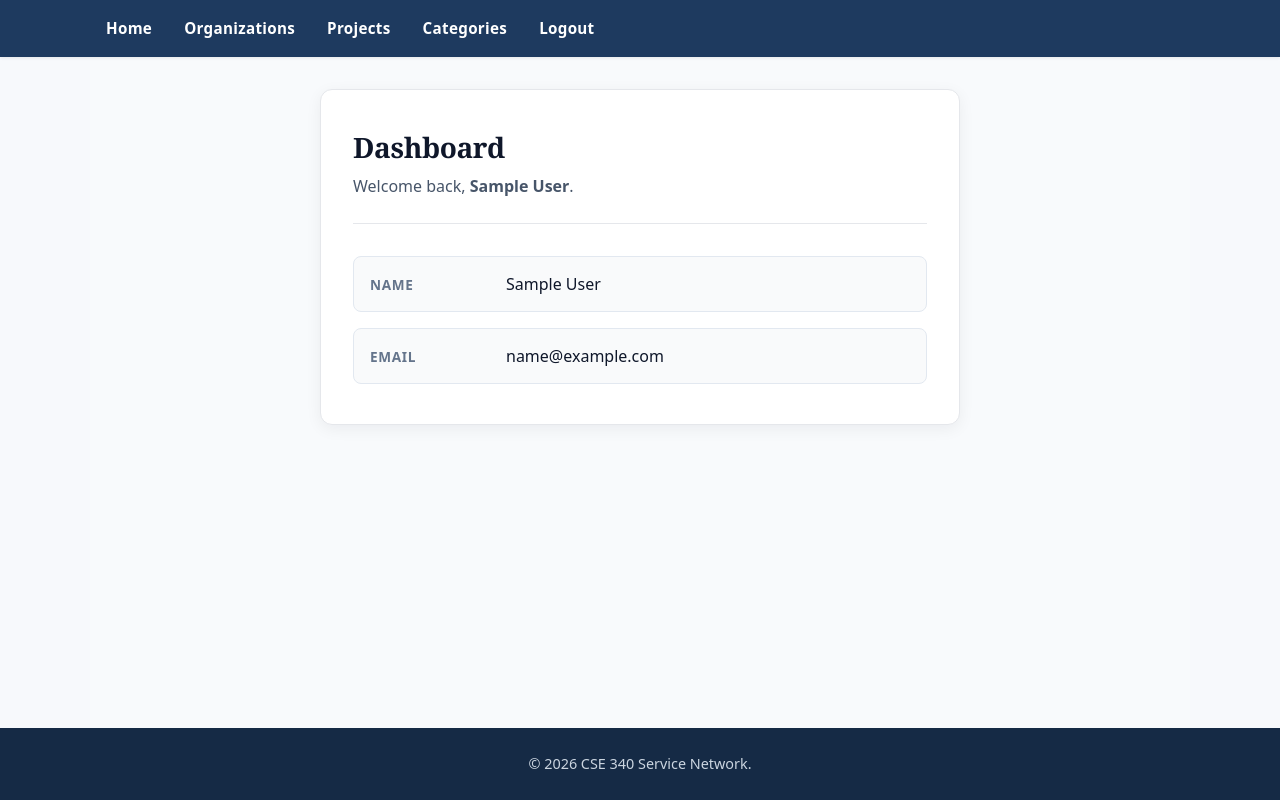
After one commit to lexgerald/cse340-course, a Node server app: page /dashboard in a window 1280 px wide. The commit adds this page. Run offline with Node 20, Linux system fonts and the light colour scheme; the visitor is signed in with stand-in values (Sample User, id 1).

Commit message:
dashboard added

```diff
--- a/public/css/main.css
+++ b/public/css/main.css
@@ -1141,3 +1141,92 @@ footer p { margin: 0; }
         font-size: 1.5rem;
     }
 }
+
+/* ============================================================
+   Dashboard
+   ============================================================ */
+
+.dashboard-page {
+    display: flex;
+    align-items: flex-start;
+    justify-content: center;
+    min-height: calc(100vh - 180px);
+    padding: 2rem 1rem 4rem;
+    background: #f8fafc;
+}
+
+.dashboard-card {
+    width: 100%;
+    max-width: 640px;
+    padding: 2.5rem 2rem;
+    background: #ffffff;
+    border: 1px solid #e5e7eb;
+    border-radius: 12px;
+    box-shadow: 0 4px 16px rgba(15, 23, 42, 0.06);
+}
+
+.dashboard-header {
+    margin-bottom: 2rem;
+    padding-bottom: 1.5rem;
+    border-bottom: 1px solid #e5e7eb;
+}
+
+.dashboard-header h1 {
+    margin: 0 0 0.5rem;
+    font-size: 1.75rem;
+    font-weight: 700;
+    color: #0f172a;
+    letter-spacing: -0.015em;
+}
+
+.dashboard-welcome {
+    margin: 0;
+    font-size: 1rem;
+    color: #475569;
+}
+
+.dashboard-info {
+    display: flex;
+    flex-direction: column;
+    gap: 1rem;
+}
+
+.info-row {
+    display: grid;
+    grid-template-columns: 120px 1fr;
+    gap: 1rem;
+    align-items: baseline;
+    padding: 0.85rem 1rem;
+    background: #f9fafb;
+    border: 1px solid #e2e8f0;
+    border-radius: 8px;
+}
+
+.info-label {
+    font-size: 0.85rem;
+    font-weight: 600;
+    color: #64748b;
+    text-transform: uppercase;
+    letter-spacing: 0.05em;
+}
+
+.info-value {
+    font-size: 1rem;
+    color: #0f172a;
+    word-break: break-word;
+}
+
+@media (max-width: 500px) {
+    .dashboard-page {
+        padding: 1rem 0.75rem 2rem;
+    }
+
+    .dashboard-card {
+        padding: 1.75rem 1.25rem;
+    }
+
+    .info-row {
+        grid-template-columns: 1fr;
+        gap: 0.25rem;
+    }
+}
--- a/src/controllers/users.js
+++ b/src/controllers/users.js
@@ -44,7 +44,7 @@ const processLoginForm = async (req, res) => {
                 console.log('User logged in:', user);
             }
 
-            res.redirect('/');
+            res.redirect('/dashboard');
         } else {
             req.flash('error', 'Invalid email or password.');
             res.redirect('/login');
@@ -65,10 +65,29 @@ const processLogout = async (req, res) => {
     res.redirect('/login');
 };
 
+const requireLogin = (req, res, next) => {
+    if (!req.session || !req.session.user) {
+        req.flash('error', 'You must be logged in to access that page.');
+        return res.redirect('/login');
+    }
+    next();
+};
+
+const showDashboard = (req, res) => {
+    const user = req.session.user;
+    res.render('dashboard', {
+        title: 'Dashboard',
+        name: user.name,
+        email: user.email
+    });
+};
+
 export {
     showUserRegistrationForm,
     processUserRegistrationForm,
     showLoginForm,
     processLoginForm,
-    processLogout
+    processLogout,
+    requireLogin,
+    showDashboard
  };
--- /dev/null
+++ b/src/views/dashboard.ejs
@@ -0,0 +1,23 @@
+<%- include('partials/header') %>
+
+<main class="dashboard-page">
+    <section class="dashboard-card">
+        <header class="dashboard-header">
+            <h1><%= title %></h1>
+            <p class="dashboard-welcome">Welcome back, <strong><%= name %></strong>.</p>
+        </header>
+
+        <div class="dashboard-info">
+            <div class="info-row">
+                <span class="info-label">Name</span>
+                <span class="info-value"><%= name %></span>
+            </div>
+            <div class="info-row">
+                <span class="info-label">Email</span>
+                <span class="info-value"><%= email %></span>
+            </div>
+        </div>
+    </section>
+</main>
+
+<%- include('partials/footer') %>
--- a/src/views/home.ejs
+++ b/src/views/home.ejs
@@ -5,5 +5,9 @@
     <p>Our mission is to promote service across the world by connecting volunteers with service opportunities in their community.</p>
 
     <img class="main-logo" src="images/cse340-service-network.png" alt="CSE 340 Service Network Logo">
+
+    <% if (isLoggedIn) { %>
+        <p><a href="/dashboard" class="btn btn-ghost" >My Dashboard</a></p>
+    <% } %>
 </main>
 <%- include('partials/footer') %>
```
Also changed, not shown: src/routes.js (+6 -1 lines).
